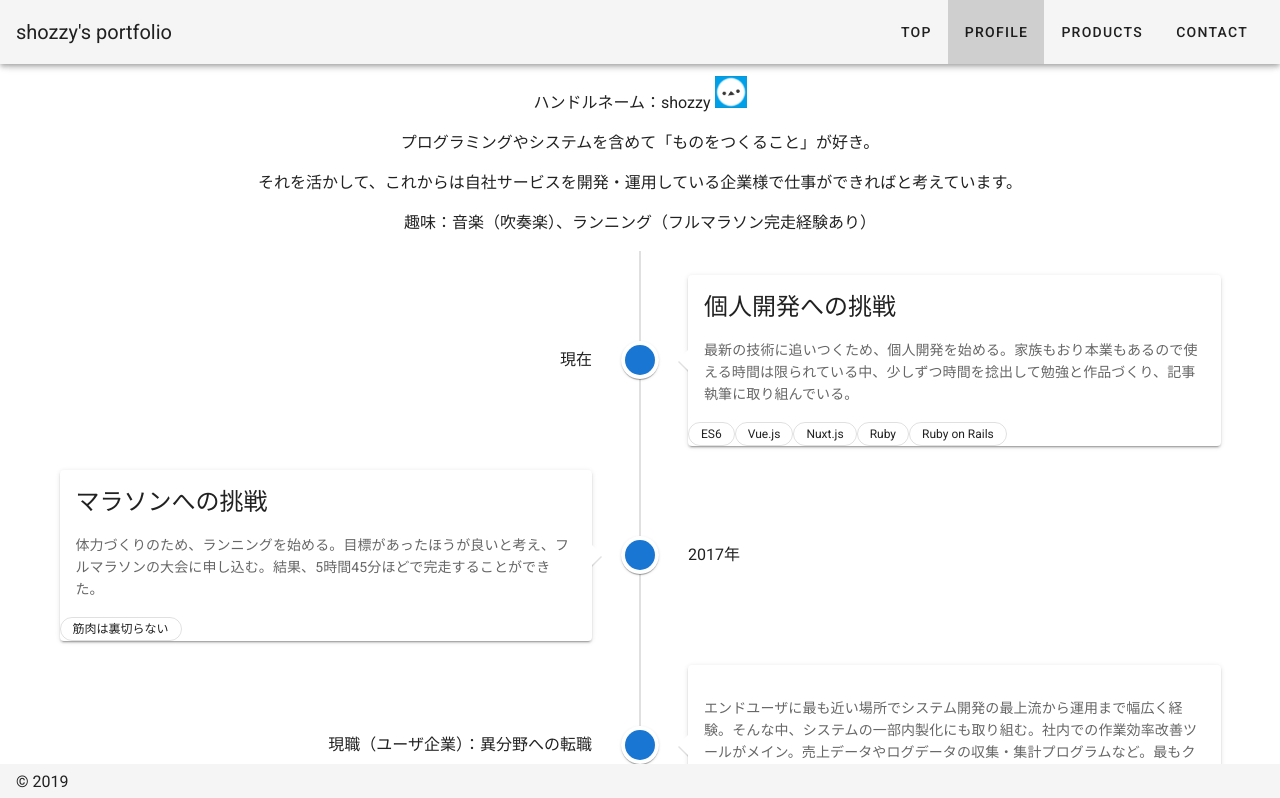
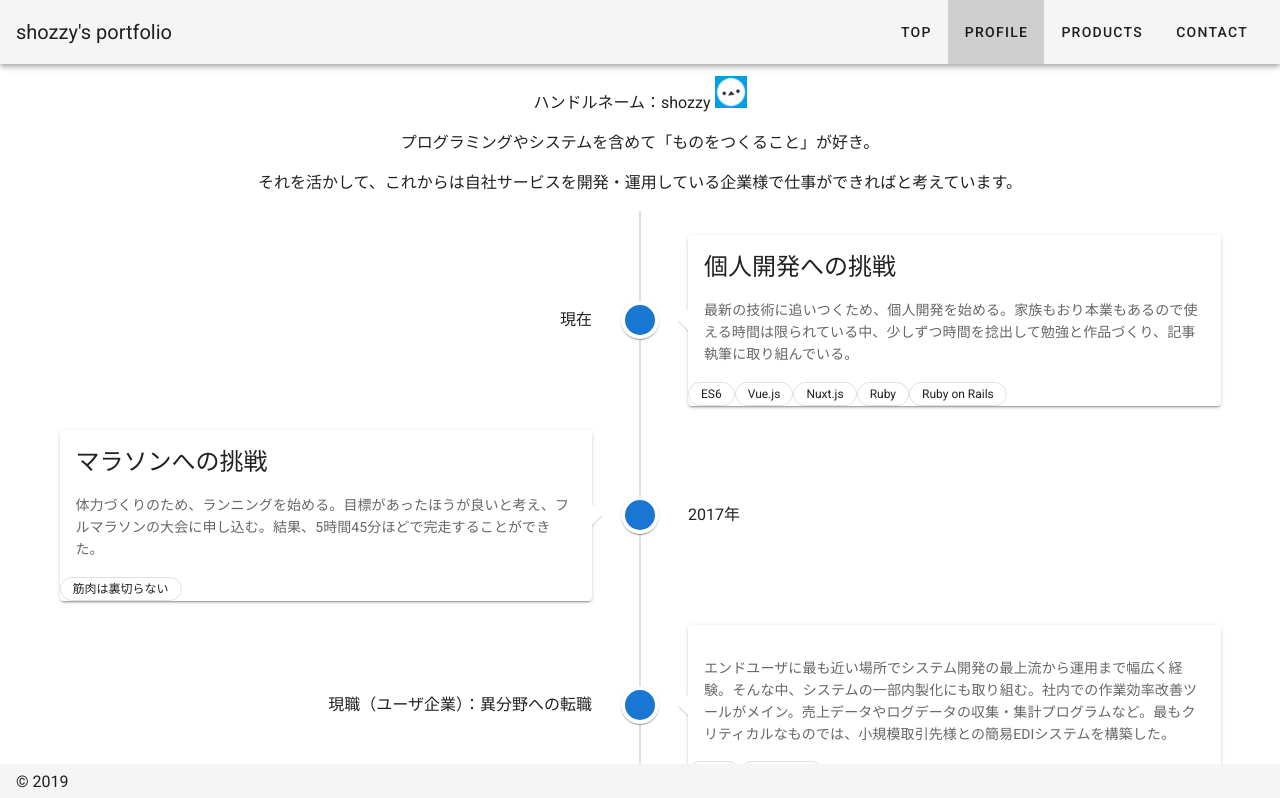
Before and after one commit to shozzy/portfolio-vue, a Nuxt app: page /profile in a window 1280 px wide. Shown: the top 798 px of the page. Built offline with nearby package versions, Linux system fonts and the light colour scheme.

Commit message:
profile update

```diff
--- a/pages/profile.vue
+++ b/pages/profile.vue
@@ -12,7 +12,6 @@
         </p>
         <p>プログラミングやシステムを含めて「ものをつくること」が好き。</p>
         <p>それを活かして、これからは自社サービスを開発・運用している企業様で仕事ができればと考えています。</p>
-        <p>趣味：音楽（吹奏楽）、ランニング（フルマラソン完走経験あり）</p>
       </v-col>
     </v-row>
     <v-timeline
```
